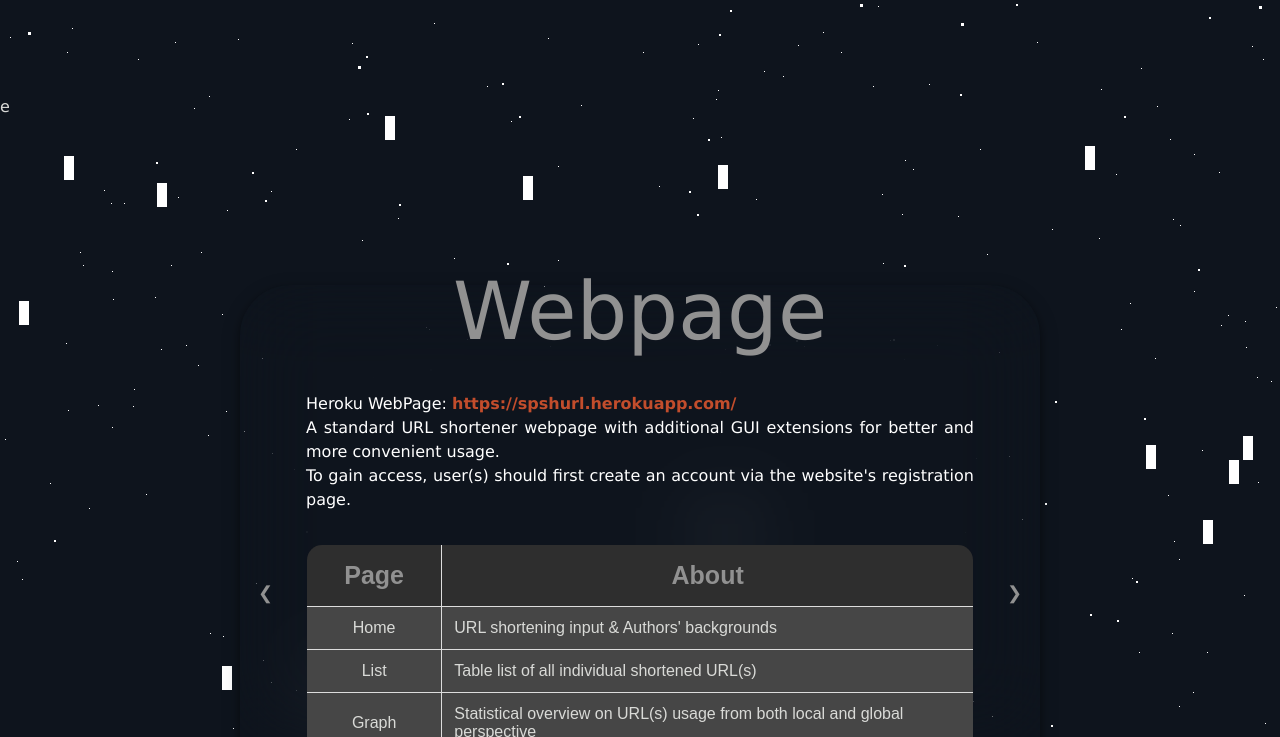
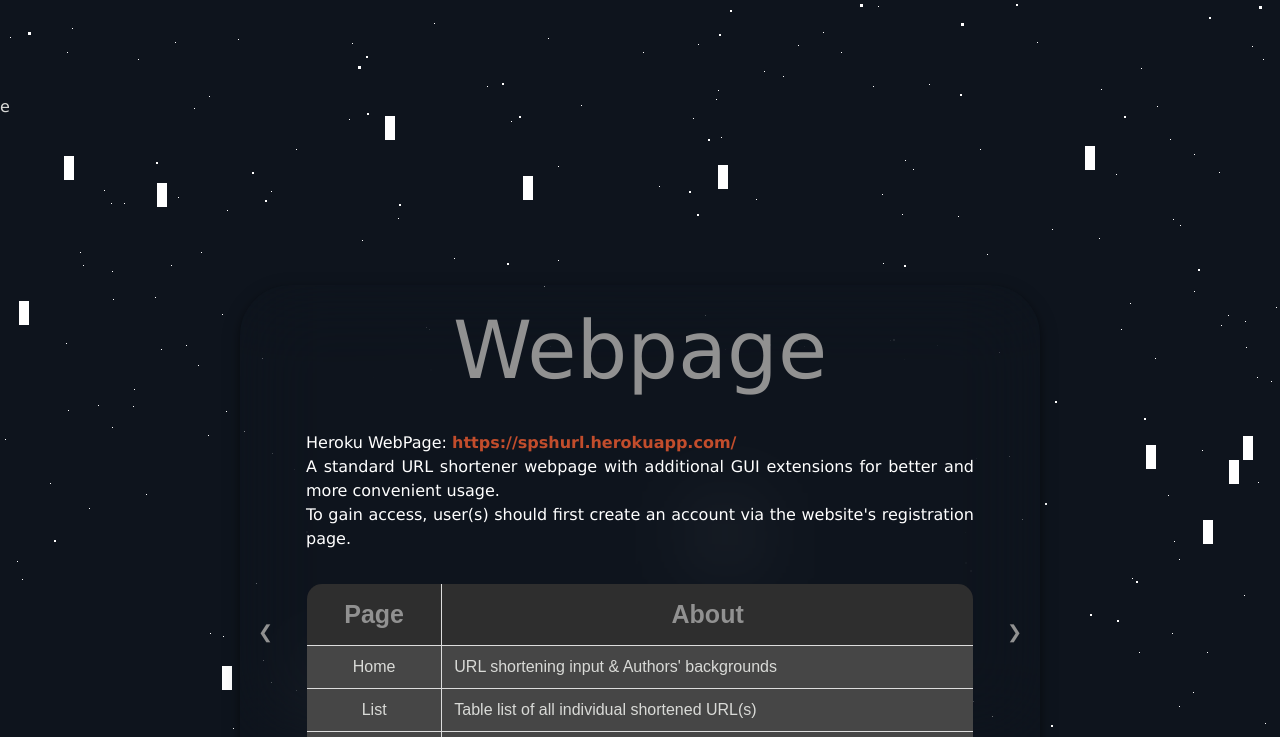
Before and after one commit to kjc1998/URL_Shortener, a Flask app: page /home in a window 1280 px wide. Shown: the part 1863-2600 px from the top of the page. Run offline with Flask 2, Linux system fonts and the light colour scheme; some libraries are stand-ins or nearby versions.

Commit message:
min height at home page

```diff
--- a/url_shortener/static/main.css
+++ b/url_shortener/static/main.css
@@ -151,7 +151,7 @@ nav {
   /* margin-bottom: 300px; */
   justify-content: center;
   max-width: 800px;
-  height: 600px;
+  min-height: 600px;
   padding: 1em;
 
   background: transparent;
@@ -773,6 +773,6 @@ td {
   margin-left: 1.3em;
 }
 
-.page{
+.page {
   text-align: center;
 }
```
